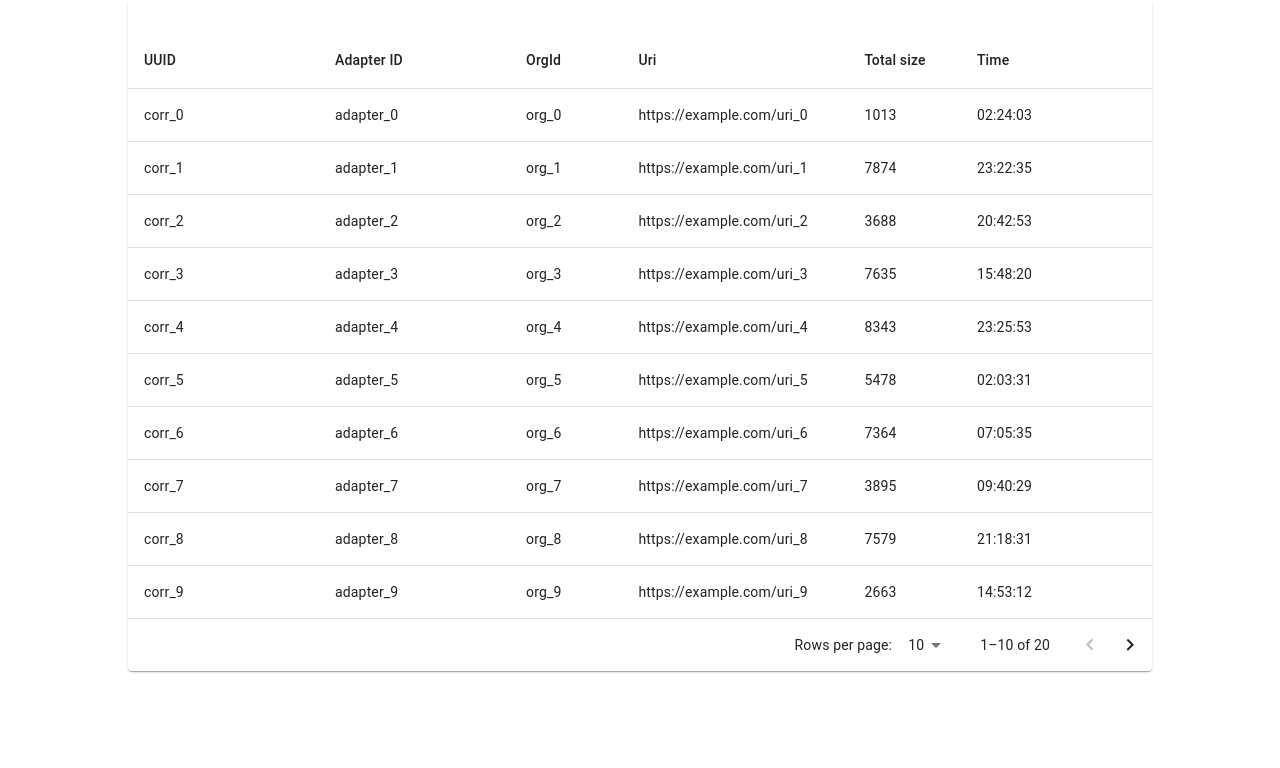
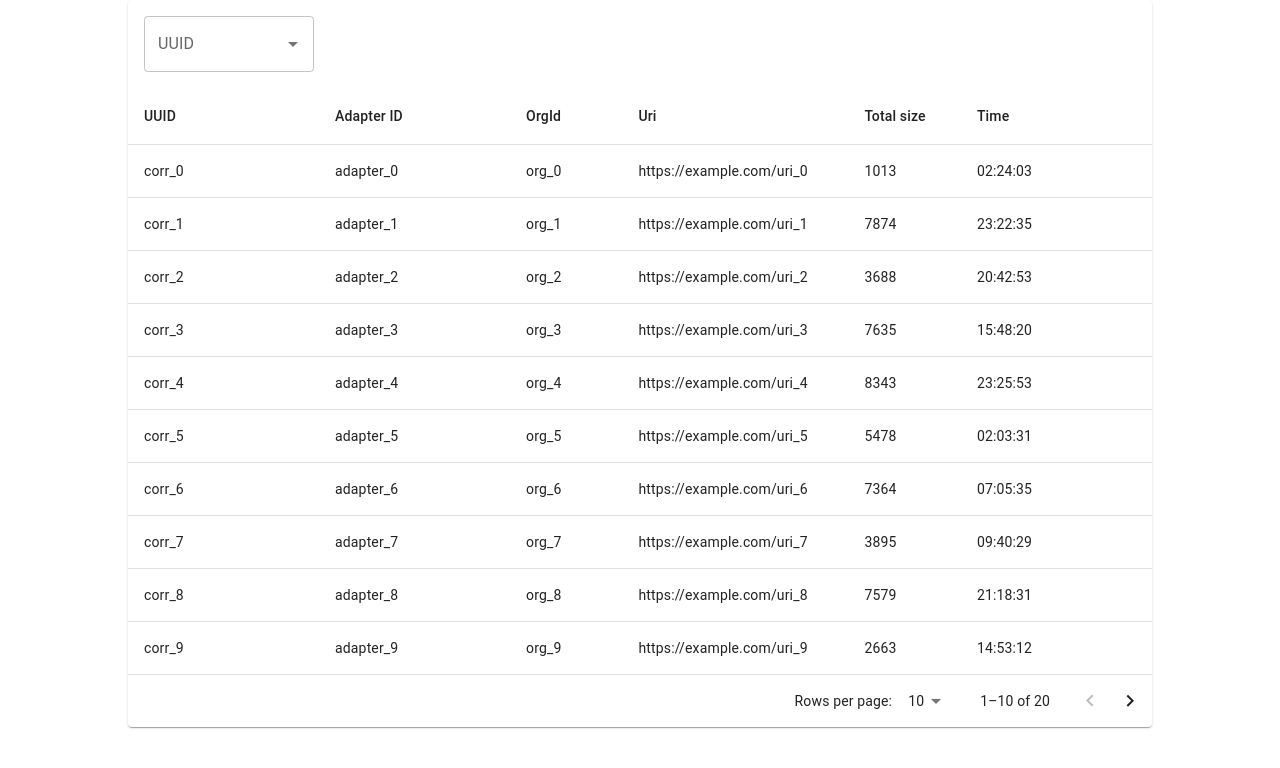
Before and after one commit to FINTLabs/fint-core-status-service-frontend, a Next.js app: page /adapter/event in a window 1280 px wide. Shown: the top 768 px of the page. Built offline with nearby package versions, Linux system fonts and the light colour scheme.

Commit message:
add autoselect for each filter column

```diff
--- a/src/components/datatable/FilterSection.jsx
+++ b/src/components/datatable/FilterSection.jsx
@@ -1,7 +1,44 @@
+import React, { useState, useEffect } from 'react';
+import { Autocomplete, TextField } from '@mui/material';
 
-export default function FilterSection({columns, data}) {
+export default function FilterSection({ columns, data }) {
+    const [filterValues, setFilterValues] = useState({});
+    const [uniqueColumnData, setUniqueColumnData] = useState({});
+
+    useEffect(() => {
+        const uniqueData = {};
+        columns.forEach(column => {
+            if (column.filter) {
+                uniqueData[column.id] = [...new Set(data.map(item => item[column.id]))];
+            }
+        });
+        setUniqueColumnData(uniqueData);
+    }, [columns, data]);
+
+    const handleFilterChange = (columnId, value) => {
+        setFilterValues({...filterValues, [columnId]: value});
+    };
+
     return (
         <div className="w-full p-4">
+            {columns.map(column => {
+                if (column.filter) {
+                    return (
+                        <Autocomplete
+                            key={column.id}
+                            options={uniqueColumnData[column.id] || []}
+                            getOptionLabel={(option) => option.toString()}
+                            sx={{width: column.minWidth}} // Set the base width and minimum width
+                            onChange={(event, value) => handleFilterChange(column.id, value)}
+                            renderInput={(params) => (
+                                <TextField {...params} label={column.label} variant="outlined" />
+                            )}
+                        />
+                    );
+                } else {
+                    return null;
+                }
+            })}
         </div>
-    )
+    );
 }
```
